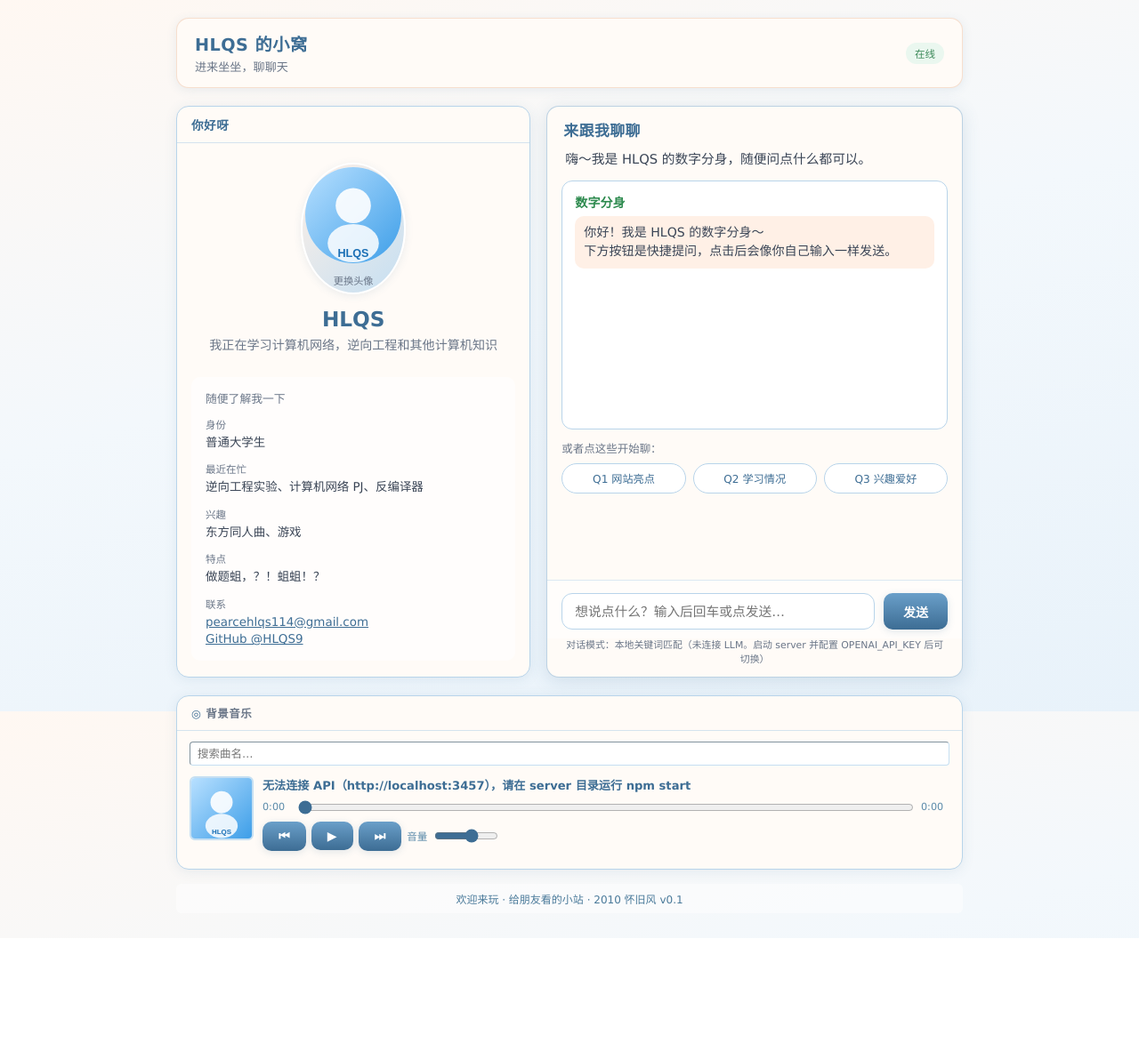
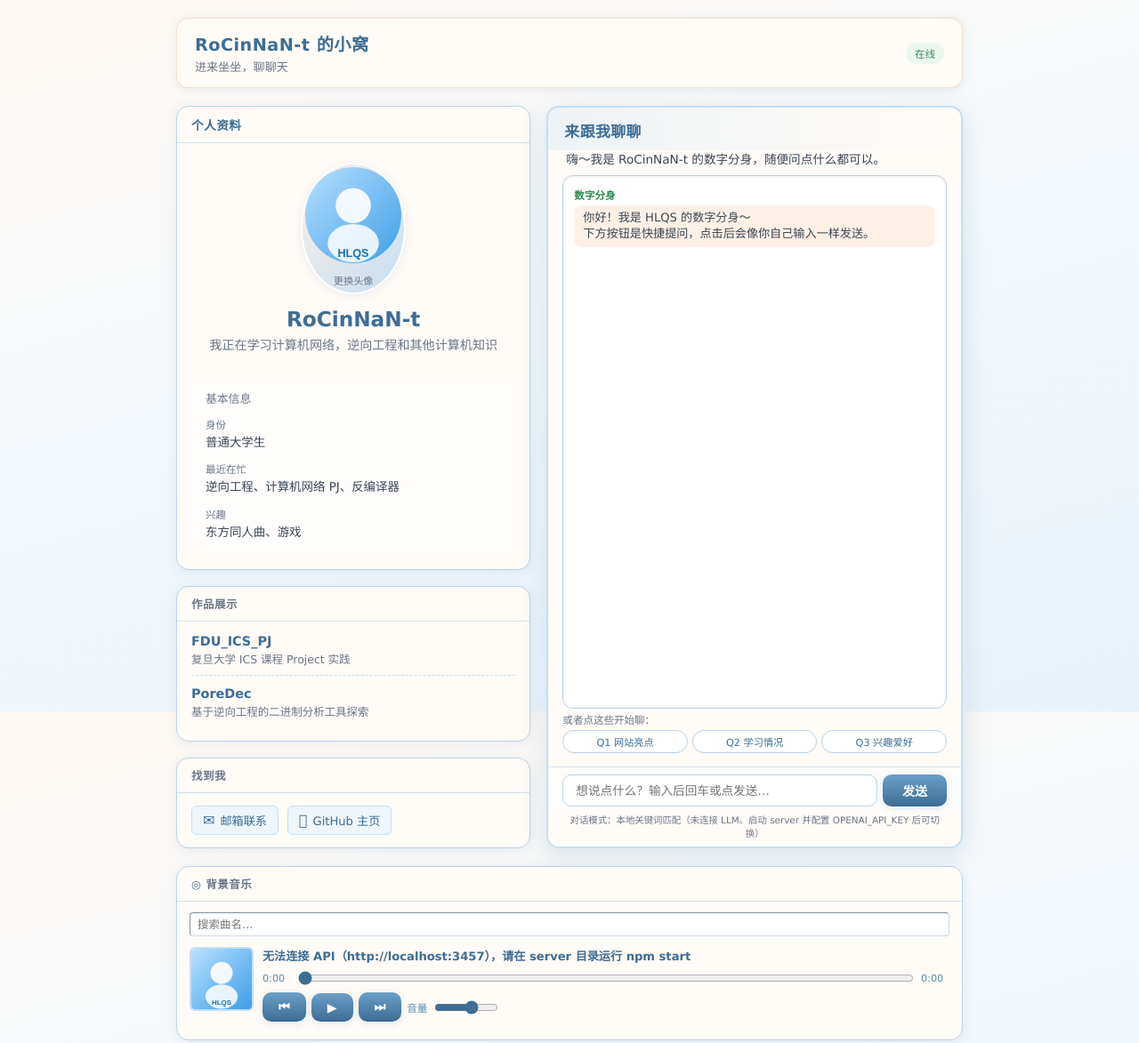
Before and after one commit to RoCinNaN-t/personal-homepage, a plain HTML site: page personal-homepage/index.html in a window 1280 px wide. Shown: the top 1173 px of the page at 89% size. Before the commit the page ends 1055 px from the top, so only its background shows below. Drawn offline with Linux system fonts and the light colour scheme; no server answers.

Commit message:
chore: update username to RoCinNaN-t

```diff
--- a/personal-homepage/css/style.css
+++ b/personal-homepage/css/style.css
@@ -132,6 +132,7 @@ body {
   font-size: 1.05rem;
   color: var(--blue-deep);
   border-bottom: none;
+  background: linear-gradient(to right, rgba(197, 223, 242, 0.3), transparent);
 }
 
 .panel-icon {
@@ -234,7 +235,6 @@ body {
   padding: 0;
   text-align: left;
   border: none;
-  vertical-align: top;
 }
 
 .info-table th {
@@ -449,23 +449,23 @@ body {
 .chat-panel {
   display: flex;
   flex-direction: column;
-  min-height: 460px;
-  border-color: rgba(106, 159, 201, 0.45);
-  box-shadow: 0 4px 20px var(--shadow-chat);
+  min-height: 580px; /* 恢复为 min-height，保持原始数据 */
+  border: 2px solid var(--blue-light);
+  box-shadow: 0 8px 30px var(--shadow-chat);
 }
 
 .chat-intro {
-  margin: 0 18px 12px;
+  margin: 0 18px 8px; /* 减小下间距 */
   padding: 0 2px;
-  font-size: 0.92rem;
+  font-size: 0.85rem; /* 减小字号 */
   color: var(--text);
-  line-height: 1.55;
+  line-height: 1.5;
 }
 
 .chat-mode {
-  margin: 0 18px 12px;
+  margin: 0 18px 8px;
   padding: 0;
-  font-size: 0.68rem;
+  font-size: 0.65rem; /* 略微减小 */
   line-height: 1.4;
   color: var(--text-soft);
   background: transparent;
@@ -489,21 +489,24 @@ body {
 }
 
 .chat-log {
-  flex: 1;
-  margin: 0 16px 12px;
-  padding: 14px;
-  min-height: 200px;
-  max-height: 280px;
+  margin: 0 16px 4px;
+  padding: 12px;
+  height: 600px; /* 增加到 600px */
   overflow-y: auto;
   background: #fff;
   border: 1px solid var(--blue-border);
   border-radius: 12px;
-  font-size: 0.88rem;
-  line-height: 1.55;
+  box-shadow: inset 0 1px 4px rgba(0,0,0,0.05);
+  font-size: 0.82rem;
+  line-height: 1.5;
 }
 
 .msg {
-  margin-bottom: 10px;
+  margin-bottom: 6px; /* 进一步收紧消息间距 */
+}
+
+.msg-label {
+  font-size: 0.72rem; /* 略微缩小标签 */
 }
 
 .msg-user .msg-label {
@@ -518,11 +521,12 @@ body {
 
 .msg-text {
   display: block;
-  margin-top: 3px;
-  padding: 8px 10px;
+  margin-top: 1px;
+  padding: 5px 10px; /* 收紧气泡内边距 */
   background: var(--blue-pale);
   border: none;
-  border-radius: 10px;
+  border-radius: 8px;
+  line-height: 1.4;
 }
 
 .msg-bot .msg-text {
@@ -532,26 +536,27 @@ body {
 .quick-questions {
   display: flex;
   flex-direction: column;
-  gap: 8px;
-  padding: 0 16px 12px;
-  font-size: 0.78rem;
+  gap: 4px; /* 收紧间距 */
+  padding: 0 16px 4px; /* 减小底部边距 */
+  font-size: 0.72rem;
 }
 
 .quick-label {
   color: var(--text-soft);
+  margin-bottom: 0px; /* 移除下边距 */
 }
 
 .quick-btns {
   display: flex;
   flex-wrap: nowrap;
-  gap: 8px;
+  gap: 5px; /* 收紧间距 */
 }
 
 .btn-quick {
   flex: 1;
-  padding: 7px 8px;
+  padding: 4px 6px; /* 收紧内边距 */
   font-family: inherit;
-  font-size: 0.76rem;
+  font-size: 0.7rem; /* 略微缩小字号 */
   color: var(--blue-deep);
   background: #fff;
   border: 1px solid var(--blue-border);
@@ -568,8 +573,8 @@ body {
 
 .chat-form {
   display: flex;
-  gap: 10px;
-  padding: 14px 16px 10px;
+  gap: 6px;
+  padding: 8px 16px 8px; /* 进一步收紧上下边距 */
   margin-top: auto;
   border-top: 1px solid rgba(184, 212, 234, 0.5);
   background: rgba(255, 255, 255, 0.5);
@@ -577,11 +582,11 @@ body {
 
 .chat-input {
   flex: 1;
-  padding: 11px 14px;
+  padding: 8px 14px; /* 减小内边距 */
   font-family: inherit;
-  font-size: 0.92rem;
+  font-size: 0.85rem; /* 减小字号 */
   border: 1px solid var(--blue-border);
-  border-radius: 12px;
+  border-radius: 10px; /* 略微减小圆角 */
   outline: none;
   background: #fff;
 }
@@ -611,8 +616,92 @@ body {
   border-radius: 6px;
 }
 
-/* 手机适配 */
-@media (max-width: 720px) {
+/* 布局容器 */
+.main-left {
+  display: flex;
+  flex-direction: column;
+  gap: 18px;
+}
+
+/* 作品展示 */
+.projects-panel {
+  padding-bottom: 10px;
+}
+
+.projects-list {
+  padding: 14px 16px;
+  display: flex;
+  flex-direction: column;
+  gap: 12px;
+}
+
+.project-item {
+  border-bottom: 1px dashed var(--blue-light);
+  padding-bottom: 8px;
+}
+
+.project-item:last-child {
+  border-bottom: none;
+  padding-bottom: 0;
+}
+
+.project-link {
+  text-decoration: none;
+  display: block;
+}
+
+.project-name {
+  display: block;
+  font-size: 0.9rem;
+  font-weight: bold;
+  color: var(--blue-deep);
+  margin-bottom: 4px;
+}
+
+.project-desc {
+  margin: 0;
+  font-size: 0.78rem;
+  color: var(--text-soft);
+  line-height: 1.4;
+}
+
+.project-link:hover .project-name {
+  text-decoration: underline;
+}
+
+/* 联系方式 */
+.contact-methods {
+  padding: 14px 16px;
+  display: flex;
+  flex-wrap: wrap;
+  gap: 10px;
+}
+
+.contact-item {
+  display: inline-flex;
+  align-items: center;
+  gap: 6px;
+  padding: 6px 12px;
+  font-size: 0.82rem;
+  color: var(--blue-deep);
+  background: var(--blue-pale);
+  border: 1px solid var(--blue-light);
+  border-radius: 6px;
+  text-decoration: none;
+  transition: all 0.2s ease;
+}
+
+.contact-item:hover {
+  background: var(--blue-light);
+  color: #fff;
+}
+
+.contact-icon {
+  font-size: 1rem;
+}
+
+/* 响应式调整 */
+@media (max-width: 768px) {
   .main-grid {
     grid-template-columns: 1fr;
   }
--- a/personal-homepage/index.html
+++ b/personal-homepage/index.html
@@ -3,7 +3,7 @@
 <head>
   <meta charset="UTF-8">
   <meta name="viewport" content="width=device-width, initial-scale=1.0">
-  <title>HLQS 的个人小站</title>
+  <title>RoCinNaN-t 的个人小站</title>
   <link rel="stylesheet" href="css/style.css">
 </head>
 <body>
@@ -12,7 +12,7 @@
     <header class="site-header">
       <div class="header-inner">
         <div class="header-text">
-          <span class="site-badge">HLQS 的小窝</span>
+          <span class="site-badge">RoCinNaN-t 的小窝</span>
           <span class="site-sub">进来坐坐，聊聊天</span>
         </div>
         <span class="online-dot" title="在线">在线</span>
@@ -21,23 +21,25 @@
 
     <main class="main-layout">
     <div class="main-grid">
-      <!-- 左侧：个人资料 -->
+      <!-- 左侧：信息栏 -->
+      <div class="main-left">
+        <!-- 个人资料 -->
         <section class="panel profile-panel">
-        <div class="panel-title panel-title--profile">你好呀</div>
+          <div class="panel-title panel-title--profile">个人资料</div>
           <div class="profile-card">
             <div class="avatar-wrap">
-            <img id="avatarImg" src="assets/avatar.svg" alt="HLQS 头像" class="avatar" width="120" height="120">
+              <img id="avatarImg" src="assets/avatar.svg" alt="RoCinNaN-t 头像" class="avatar" width="120" height="120">
               <label class="avatar-upload-btn">
                 <input type="file" id="avatarInput" accept="image/jpeg,image/png,image/gif,image/webp" hidden>
                 更换头像
               </label>
             </div>
-          <h1 class="name">HLQS</h1>
+            <h1 class="name">RoCinNaN-t</h1>
             <p class="tagline">我正在学习计算机网络，逆向工程和其他计算机知识</p>
           </div>
 
           <div class="info-box">
-          <h2 class="info-title">随便了解我一下</h2>
+            <h2 class="info-title">基本信息</h2>
             <table class="info-table">
               <tr>
                 <th>身份</th>
@@ -45,31 +47,53 @@
               </tr>
               <tr>
                 <th>最近在忙</th>
-              <td>逆向工程实验、计算机网络 PJ、反编译器</td>
+                <td>逆向工程、计算机网络 PJ、反编译器</td>
               </tr>
               <tr>
                 <th>兴趣</th>
                 <td>东方同人曲、游戏</td>
               </tr>
-            <tr>
-              <th>特点</th>
-              <td>做题蛆，？！蛆蛆！？</td>
-            </tr>
-            <tr>
-              <th>联系</th>
-              <td>
-                <a href="mailto:pearcehlqs114@gmail.com">pearcehlqs114@gmail.com</a><br>
-                <a href="https://github.com/HLQS9" target="_blank" rel="noopener noreferrer">GitHub @HLQS9</a>
-              </td>
-            </tr>
             </table>
           </div>
         </section>
 
+        <!-- 作品展示 -->
+        <section class="panel projects-panel">
+          <div class="panel-title">作品展示</div>
+          <div class="projects-list">
+            <div class="project-item">
+              <a href="https://github.com/RoCinNaN-t/FDU_ICS_PJ" target="_blank" class="project-link">
+                <span class="project-name">FDU_ICS_PJ</span>
+                <p class="project-desc">复旦大学 ICS 课程 Project 实践</p>
+              </a>
+            </div>
+            <div class="project-item">
+              <a href="https://github.com/RoCinNaN-t/PoreDec" target="_blank" class="project-link">
+                <span class="project-name">PoreDec</span>
+                <p class="project-desc">基于逆向工程的二进制分析工具探索</p>
+              </a>
+            </div>
+          </div>
+        </section>
+
+        <!-- 联系方式 -->
+        <section class="panel contact-panel">
+          <div class="panel-title">找到我</div>
+          <div class="contact-methods">
+            <a href="mailto:pearcehlqs114@gmail.com" class="contact-item">
+              <span class="contact-icon">✉</span> 邮箱联系
+            </a>
+            <a href="https://github.com/RoCinNaN-t" target="_blank" class="contact-item">
+              <span class="contact-icon"></span> GitHub 主页
+            </a>
+          </div>
+        </section>
+      </div>
+
       <!-- 右侧：数字分身聊天 -->
       <section class="panel chat-panel">
         <div class="panel-title panel-title--chat">来跟我聊聊</div>
-        <p class="chat-intro">嗨～我是 HLQS 的数字分身，随便问点什么都可以。</p>
+        <p class="chat-intro">嗨～我是 RoCinNaN-t 的数字分身，随便问点什么都可以。</p>
 
         <div id="chatLog" class="chat-log" aria-live="polite"></div>
 
--- a/personal-homepage/js/chat.js
+++ b/personal-homepage/js/chat.js
@@ -5,11 +5,11 @@
  */
 const TwinKnowledge = {
   identity: "普通大学生",
-  recent: "最近在搞逆向工程实验、计算机网络 PJ，还在实现一个反编译器",
-  exploring: "擅长方向还在摸索中，主要关心计算机网络和逆向",
+  recent: "最近在期末复习，比较忙",
+  exploring: "擅长方向是网络安全相关，每天都在研究这个",
   interests: "喜欢听东方同人曲、玩游戏，最近在玩月计的游戏",
   trait: "喜欢有趣的事情",
-  contact: "邮箱 pearcehlqs114@gmail.com，GitHub https://github.com/HLQS9",
+  contact: "邮箱 pearcehlqs114@gmail.com，GitHub https://github.com/RoCinNaN-t",
   highlights: [
     "复古 2010 互联网风的清爽蓝色小站",
     "有数字分身聊天区，可以随便问我问题",
@@ -37,31 +37,31 @@ const keywordRules = [
   },
   {
     keys: ["联系", "邮箱", "email", "github"],
-    reply: () => "找 HLQS 的话：" + TwinKnowledge.contact,
+    reply: () => "找 RoCinNaN-t 的话：" + TwinKnowledge.contact,
   },
   {
     keys: ["你好", "嗨", "hello", "hi", "在吗", "哈喽"],
     reply: () =>
-      "你好呀！欢迎来到 HLQS 的小站～我是他的数字分身，想问学习、兴趣或者这个站都可以！",
+      "你好呀！欢迎来到 RoCinNaN-t 的小站～我是他的数字分身，想问学习、兴趣或者这个站都可以！",
   },
   {
-    keys: ["名字", "你是谁", "叫什么", "hlqs"],
+    keys: ["名字", "你是谁", "叫什么", "hlqs", "rocinNaN-t"],
     reply: () =>
-      "我是 HLQS 的数字分身！真人 HLQS 正在学计算机网络和逆向工程，最近还在写反编译器呢。",
+      "我是 RoCinNaN-t 的数字分身！真人 RoCinNaN-t 正在学计算机网络和逆向工程，最近在期末复习呢。",
   },
   {
     keys: ["反编译", "逆向", "decompil", "实验"],
     reply: () =>
-      "HLQS 最近主要在做逆向相关的实验，还在实现一个反编译器，计算机网络那边也有个 PJ 在同时进行～",
+      "RoCinNaN-t 最近主要关注网络安全和逆向工程，之前做过一些实验，现在主要在复习期末考试～",
   },
   {
     keys: ["网络", "pj", "项目", "计网"],
-    reply: () => "计算机网络也是 HLQS 最近在学的方向之一，有个 PJ 正在推进中！",
+    reply: () => "RoCinNaN-t 之前做过 FDU_ICS_PJ 这种课程项目，现在在期末周（）",
   },
   {
     keys: ["猜题", "猜曲", "做题"],
     reply: () =>
-      "HLQS 喜欢出东方同人曲相关的题目让朋友们猜，很有意思的～",
+      "RoCinNaN-t 喜欢出东方同人曲相关的题目让朋友们猜，很有意思的～",
   },
   {
     keys: ["朋友", "访客", "谁看"],
```
Also changed, not shown: personal-homepage/server/index.js (+29 -9 lines), personal-homepage/README.md, 1 other file. Lines whose indentation alone changed are shown as unchanged.
